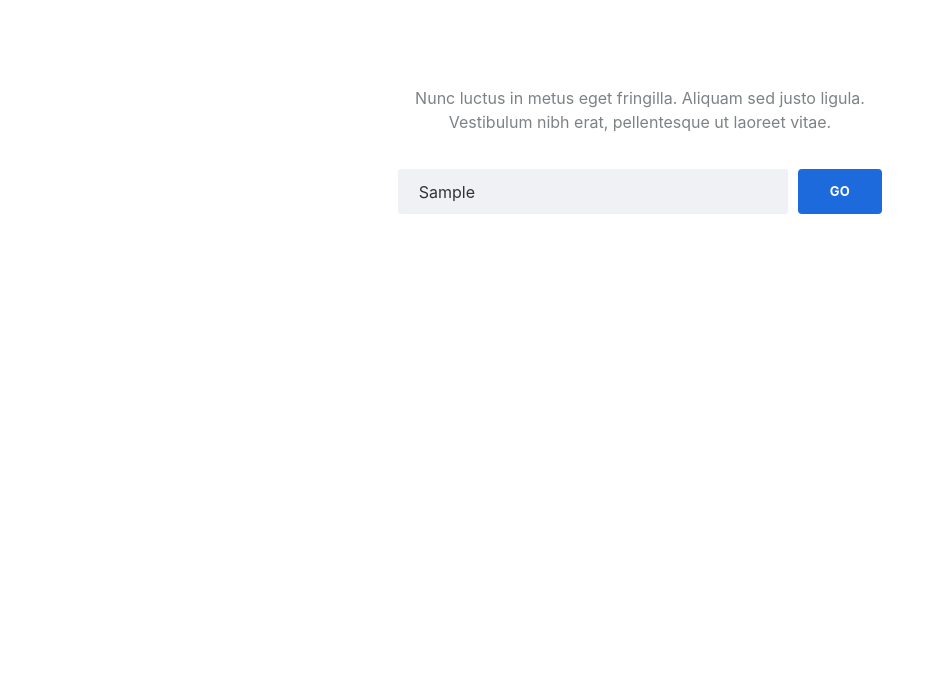
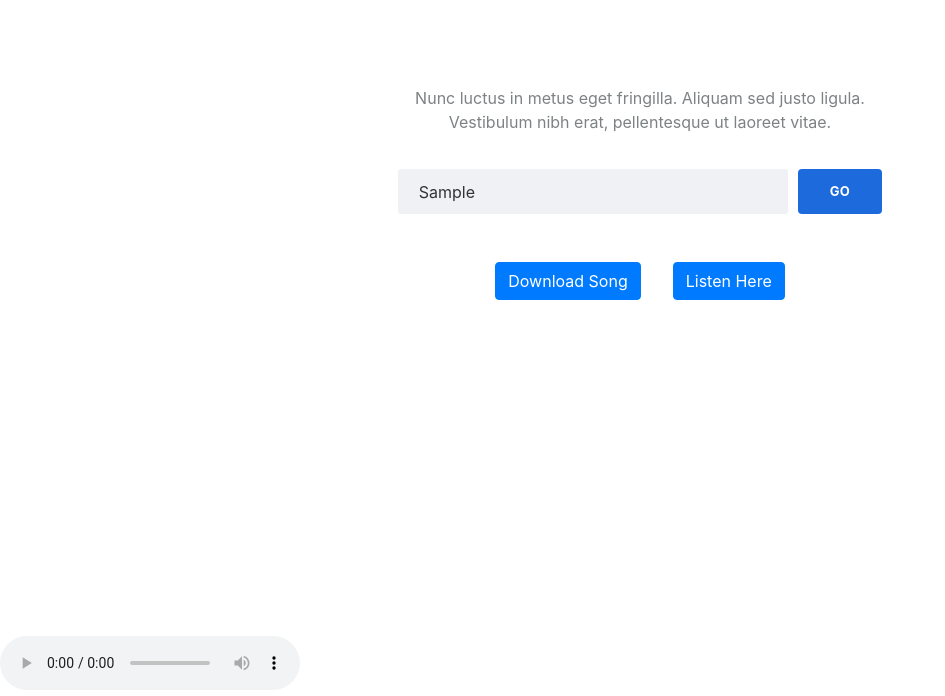
Before and after one commit to smitdesai1010/YouMusic, a plain HTML site: page index.html in a window 1280 px wide. Both pictures are taken after typing "Sample" into the empty fields and a click on the button "GO". Shown: the part 120-816 px from the top of the page, without its empty margins (0-945 px from the left). Drawn offline with Linux system fonts and the light colour scheme; no server answers.

Commit message:
almost done, adding a audio player left

```diff
--- a/app.js
+++ b/app.js
@@ -1,3 +1,5 @@
+var output = document.getElementById("output");
+output.style = "display : none";
 
 var form = document.getElementsByClassName('form-inline')[0].addEventListener( 'submit' , (e) => {
     e.preventDefault()
@@ -7,10 +9,8 @@ var form = document.getElementsByClassName('form-inline')[0].addEventListener( '
 function geturl(){
     var url = document.getElementsByClassName('form-control')[0].value;
     url = url.split("/",4)[3];
-    //console.log(url);
     request(url)
 }
-
 
 function request( url ){
 
@@ -22,19 +22,27 @@ function request( url ){
     Http.onreadystatechange = (e) => {
         var a = Http.responseText;
 
+
         a = a.slice( a.indexOf('div') )
         a = a.slice( a.indexOf('https') )
         a = a.split('"',1)
-        console.log(a);
+        modifycontent(a);
 
-        document.getElementById('output').innerHTML = a;
-
-        const audio = document.createElement('audio');
-        audio.src = a;
-       // audio.play();
     }
 }
 
+function modifycontent(link){
 
+    output.style = "display:block";
+
+    document.getElementById("Download").href = link;
+
+    const audio = document.createElement('audio');
+    audio.src = link;
+    audio.classList.add("embed-responsive-item");
+
+    document.getElementById("audio").appendChild(audio);
+
+}
 
 //https://youtu.be/9iIX4PBplAY
--- a/index.html
+++ b/index.html
@@ -37,10 +37,34 @@
 
         <div id="output">
 
+            <div id="buttons" class="mt-5 d-flex justify-content-center">
+
+                <p class="d-inline-block px-3">
+                  <a href="#" id="Download">
+                      <button class="btn btn-primary">Download Song</button>
+                  </a>
+                </p>
+
+                <p class="d-inline-block px-3">
+                  <a href="#" id="Listen">
+                      <button class="btn btn-primary">Listen Here</button>
+                  </a>
+                </p>
+
+            </div>
+
+            <div id="audio" class="col-sm-4 col-sm-offset-4 embed-responsive embed-responsive-4by3">
+            </div>
+
         </div>
 
+        <audio src="https://www.yt-download.org/download/9iIX4PBplAY/mp3/320/1606857873/1a0b0fafbaf5c3287f39dcfd2983251c7223dc0be2162576d7a391d4bb9965fc/0" class="embed-responsive-item"></audio>
+        <audio controls>
+            <source src="https://www.yt-download.org/download/9iIX4PBplAY/mp3/320/1606857873/1a0b0fafbaf5c3287f39dcfd2983251c7223dc0be2162576d7a391d4bb9965fc/0" type="audio/ogg">
+            Your browser does not support the audio element.
+          </audio>
+    </div>
 
-    </div>
 
     <script src="assets/js/jquery.min.js"></script>
     <script src="assets/bootstrap/js/bootstrap.min.js"></script>
```
